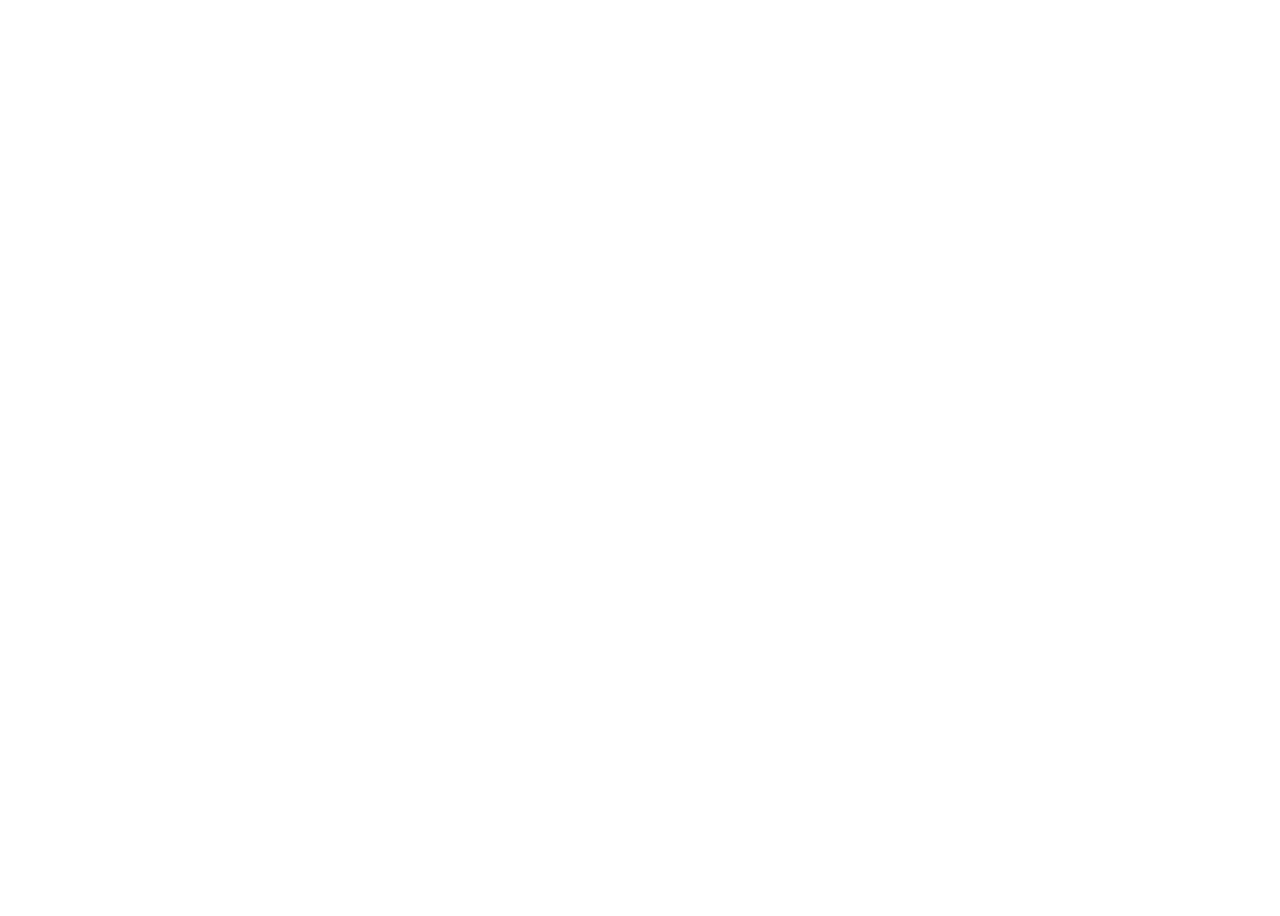
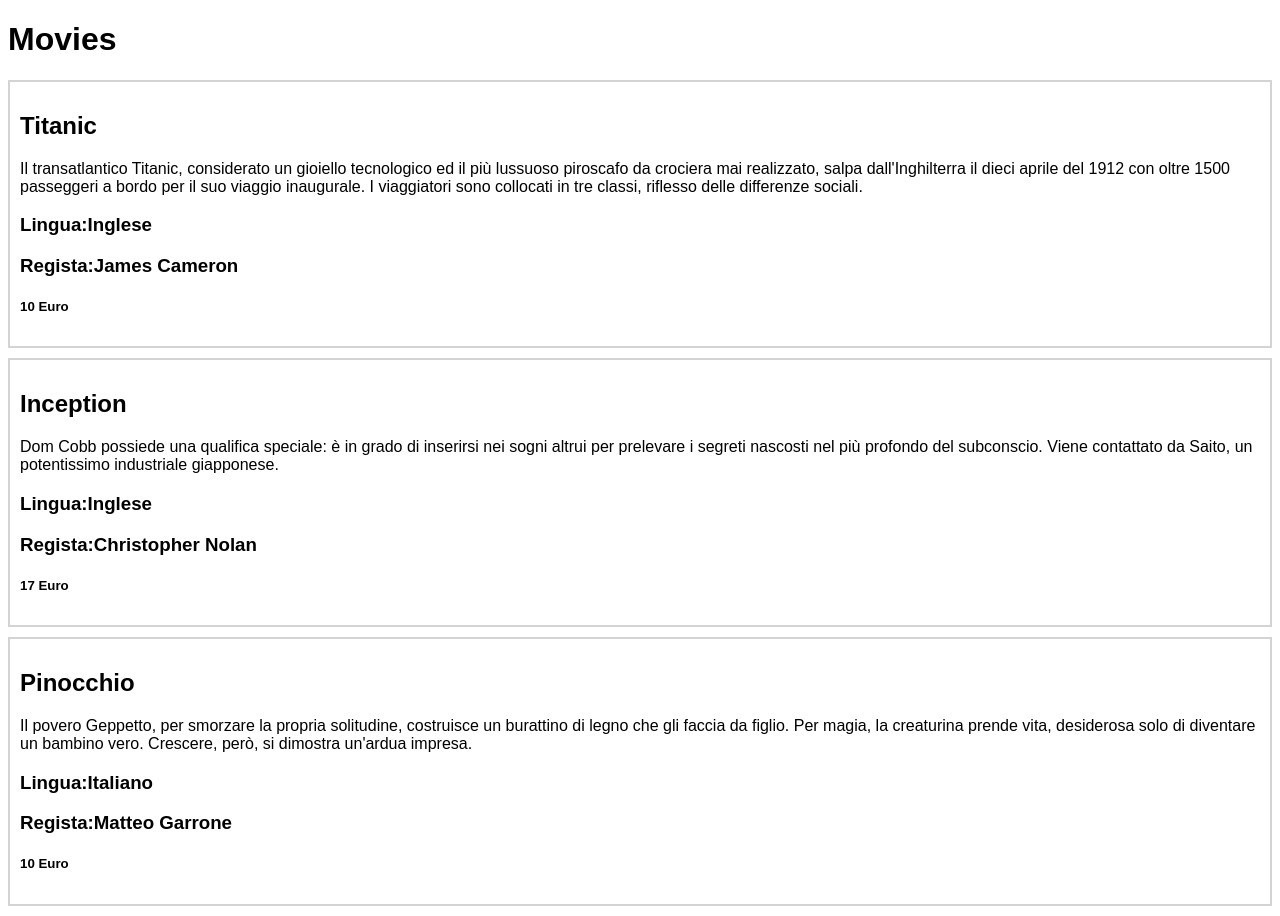
Before and after one commit to Stefania9797/php-oop-1, a PHP site: page / in a window 1280 px wide. Before the commit the page is empty. Before the commit the page ends 800 px from the top, so only its background shows below. Run offline with PHP 8.4, Linux system fonts and the light colour scheme.

Commit message:
stampati film a schermo

```diff
--- a/index.php
+++ b/index.php
@@ -16,10 +16,6 @@ class Movie{
         $this->price = $_price;
     }
     //all'interno della classe è definito almeno un metodo
-    public function getPrice()
-    {
-        return $this->price;
-    }
     public function setPrice(int $price)
     {
         $this->price = $price;
@@ -27,9 +23,44 @@ class Movie{
 
 };
 //vengono istanziati almeno due oggetti ‘Movie’ e stampati a schermo i valori delle relative proprietà
-$titanic = new Movie("Titanic","lorem ipsum dolor sit","Emglish","James Cameron",12.99);
-$inception = new Movie("Inception","lorem ipsum dolor sit","Emglish","Christopher Nolan",30);
-$pinocchio = new Movie("Pinocchio","lorem ipsum dolor sit","Italiano","Matteo Garrone",10);
+$titanic = new Movie("Titanic","Il transatlantico Titanic, considerato un gioiello tecnologico ed il più lussuoso piroscafo da crociera mai realizzato, salpa dall'Inghilterra il dieci aprile del 1912 con oltre 1500 passeggeri a bordo per il suo viaggio inaugurale. I viaggiatori sono collocati in tre classi, riflesso delle differenze sociali.","Inglese","James Cameron",12.99);
+$inception = new Movie("Inception","Dom Cobb possiede una qualifica speciale: è in grado di inserirsi nei sogni altrui per prelevare i segreti nascosti nel più profondo del subconscio. Viene contattato da Saito, un potentissimo industriale giapponese.","Inglese","Christopher Nolan",30);
+$pinocchio = new Movie("Pinocchio","Il povero Geppetto, per smorzare la propria solitudine, costruisce un burattino di legno che gli faccia da figlio. Per magia, la creaturina prende vita, desiderosa solo di diventare un bambino vero. Crescere, però, si dimostra un'ardua impresa.","Italiano","Matteo Garrone",10);
 
 $titanic->setPrice(10);
+$inception->setPrice(17);
+$movies = [$titanic, $inception, $pinocchio]
 ?>
+<!DOCTYPE html>
+<html lang="en">
+<head>
+    <meta charset="UTF-8">
+    <meta http-equiv="X-UA-Compatible" content="IE=edge">
+    <meta name="viewport" content="width=device-width, initial-scale=1.0">
+    <title>OOP 1</title>
+    <style>
+        body{
+            font-family: sans-serif;
+        }
+        .movie{
+            padding: 10px;
+            margin: 10px 0;
+            border: 2px solid lightgray;
+        }
+    </style>
+</head>
+<body>
+    <h1>Movies</h1>
+    <div class="movies">
+        <?php foreach ($movies as $movie) { ?>
+        <div class="movie">
+            <h2><?php echo $movie-> title ?></h2>
+            <p><?php echo $movie-> plot ?></p>
+            <h3>Lingua:<?php echo $movie-> language ?></h3>
+            <h3>Regista:<?php echo $movie-> director ?></h3>
+            <h5><?php echo $movie-> price ?> Euro</h5>
+        </div>
+        <?php } ?>
+    </div>
+</body>
+</html>
```
